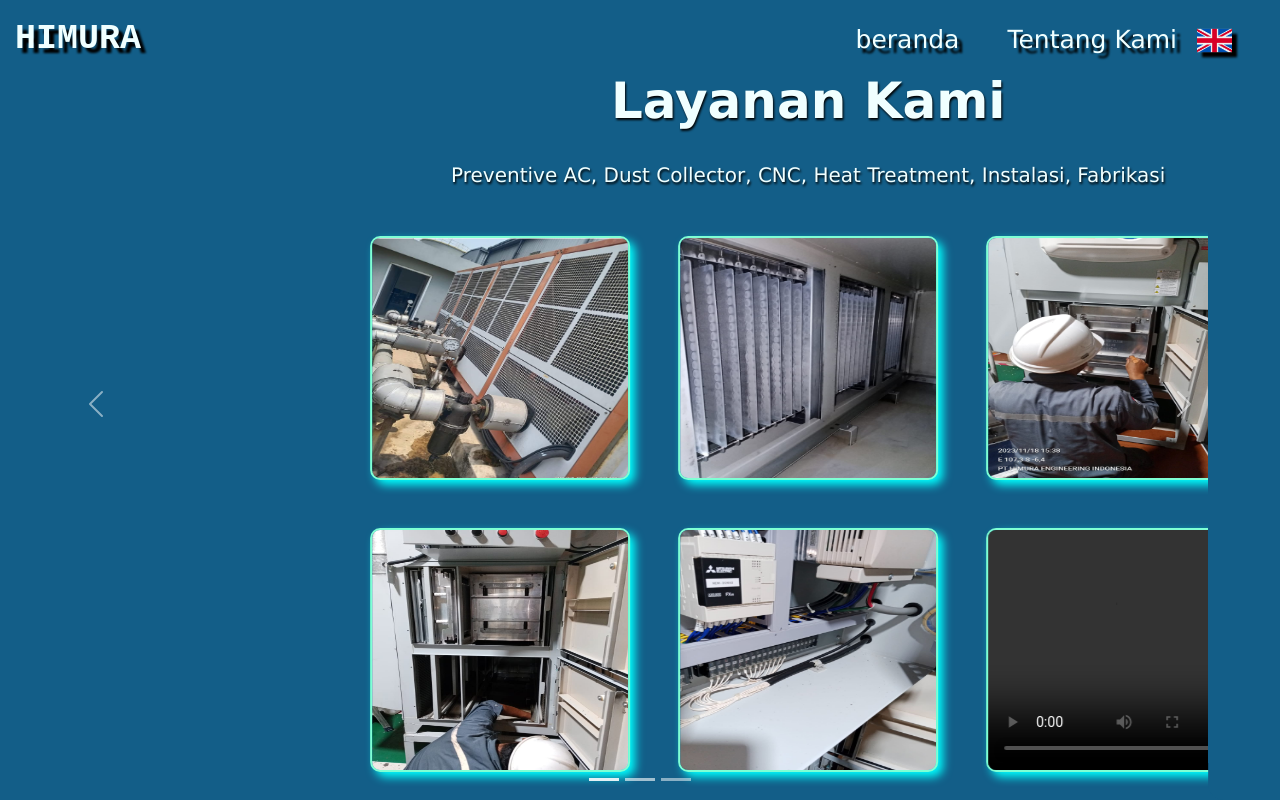
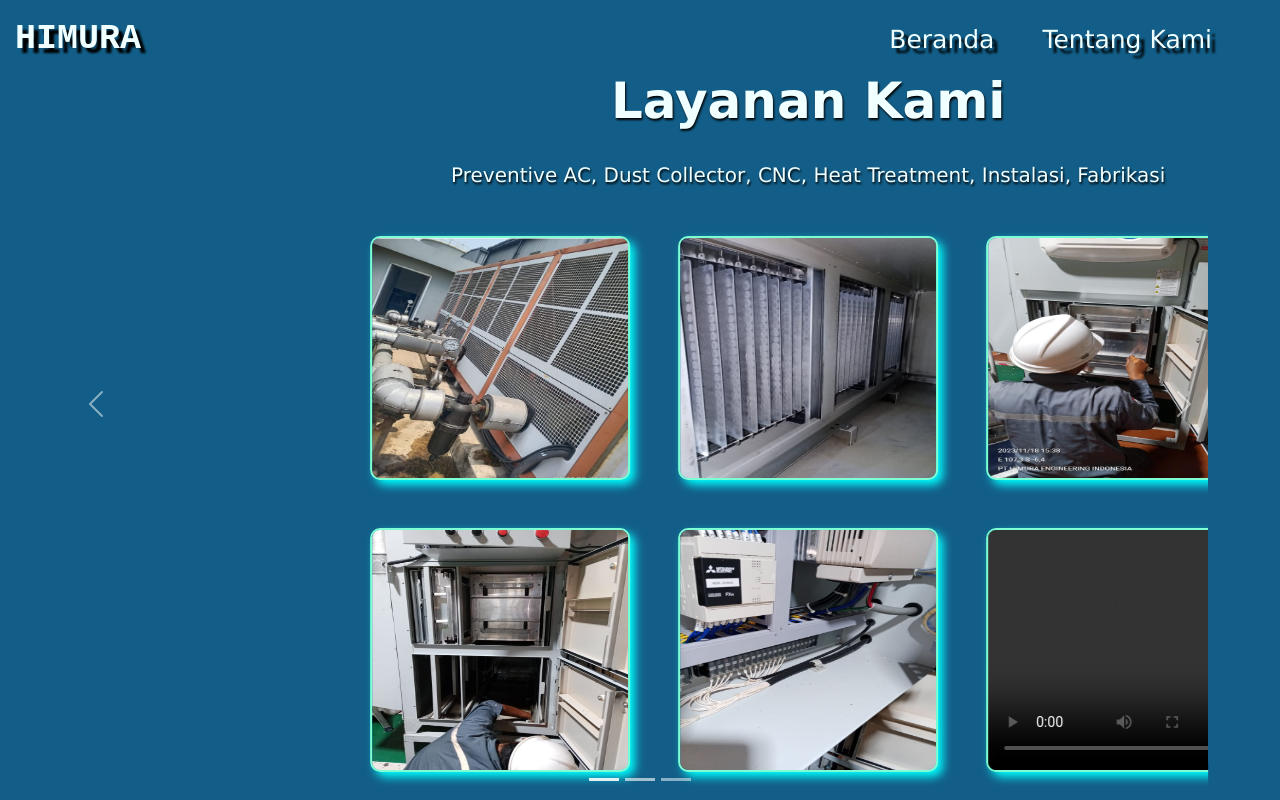
Before and after one commit to Limninzz/himura, a plain HTML site: page project.html in a window 1280 px wide. Shown: the top 800 px of the page. Drawn offline with nearby package versions, Linux system fonts and the light colour scheme.

Commit message:
change hyperlink

```diff
--- a/project.html
+++ b/project.html
@@ -14,9 +14,9 @@
 </head>
 <body id="project-body">
   <header>
-    <!-- <audio id="myaudio" autoplay loop controls hidden>
+    <audio id="myaudio" autoplay loop controls hidden>
       <source src="./assets/backsound.mp3" type="audio/mpeg">
-    </audio> -->
+    </audio>
     <nav class="navbar">
       <div class="header-left">
         <div id="header-title">
@@ -29,11 +29,11 @@
       </div>
       <div class="header-right">
         <div class="header-right-menu">
-          <a href="index.html">beranda</a>
+          <a href="index.html">Beranda</a>
           <a href="about.html">Tentang Kami</a>
         </div>
         <div>
-          <a href="index-en.html" class="btn-lang eng"><img src="./assets/img/engFlag.png" alt="Eng Flag.png"></a>
+          <!-- <a href="index-en.html" class="btn-lang eng"><img src="./assets/img/engFlag.png" alt="Eng Flag.png"></a> -->
         </div>
       </div>
     </nav>
```
Also changed, not shown: about.html (+4 -4 lines), index.html (+3 -3 lines).
